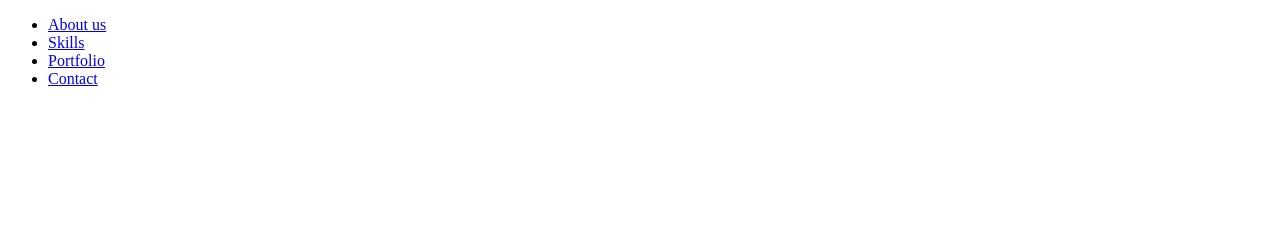
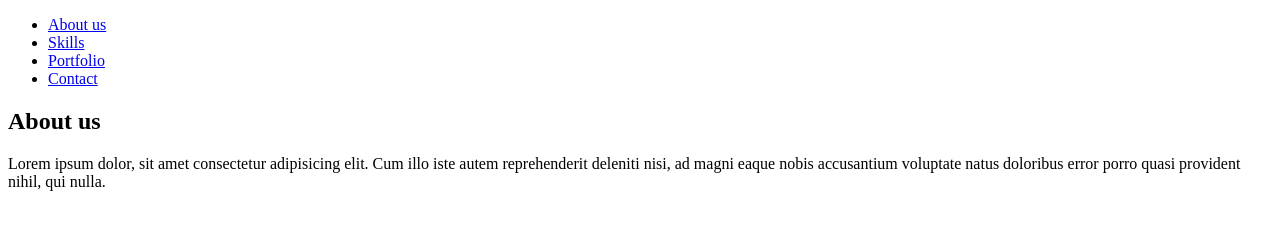
Before and after one commit to pkuczkowska/15-html-prosta-strona-nowy, a plain HTML site: page index.html in a window 1280 px wide. Drawn offline with Linux system fonts and the light colour scheme.

Commit message:
about-us

```diff
--- a/index.html
+++ b/index.html
@@ -15,5 +15,13 @@
             <li><a href="#contact">Contact</a></li>
         </ul>
     </nav>
+    <section>
+        <header>
+        <h2>About us</h2>
+        </header>
+        <p>
+            Lorem ipsum dolor, sit amet consectetur adipisicing elit. Cum illo iste autem reprehenderit deleniti nisi, ad magni eaque nobis accusantium voluptate natus doloribus error porro quasi provident nihil, qui nulla.
+        </p>
+    </section>
 </body>
 </html>
```
